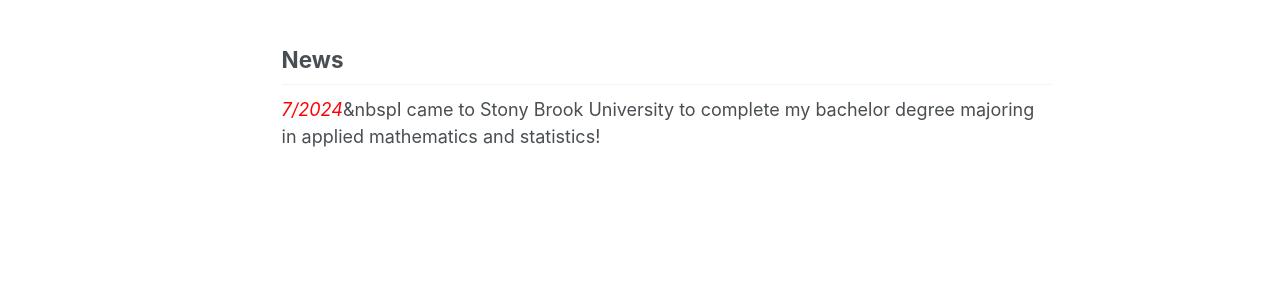
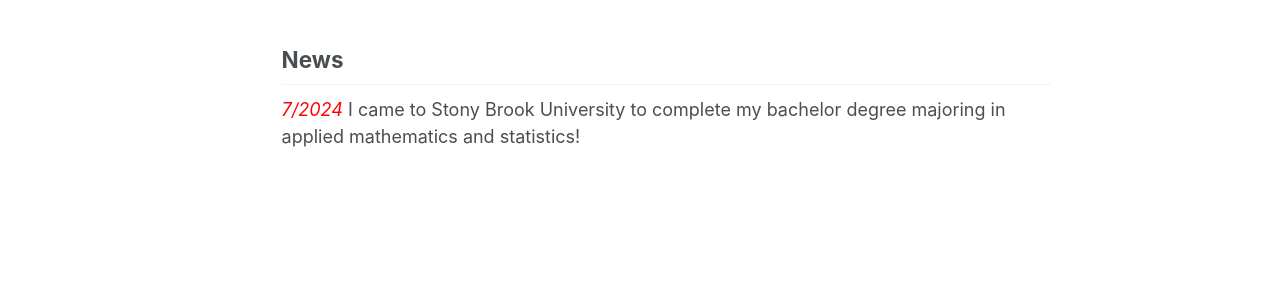
Before and after one commit to feiwang2004/feiwang2004.github.io, a Jekyll site: the page built from _pages/about.md, in a window 1280 px wide and 1187 px high. Shown: the part 632-924 px from the top of the window. Built offline with Jekyll 4.4.1, drawn with Linux system fonts in a browser that asks for light colours.

Commit message:
Update about.md

```diff
--- a/_pages/about.md
+++ b/_pages/about.md
@@ -18,4 +18,4 @@ B.Sc. in *Applied Mathematics and Statistics*
 Hefei, Anhui, China<br>
 B.Sc. in *Applied Statistics*
 ## News
-<span style="color: red;">*7/2024*</span>&nbspI came to Stony Brook University to complete my bachelor degree majoring in applied mathematics and statistics!
+<span style="color: red;">*7/2024*</span>&nbsp;I came to Stony Brook University to complete my bachelor degree majoring in applied mathematics and statistics!
```
